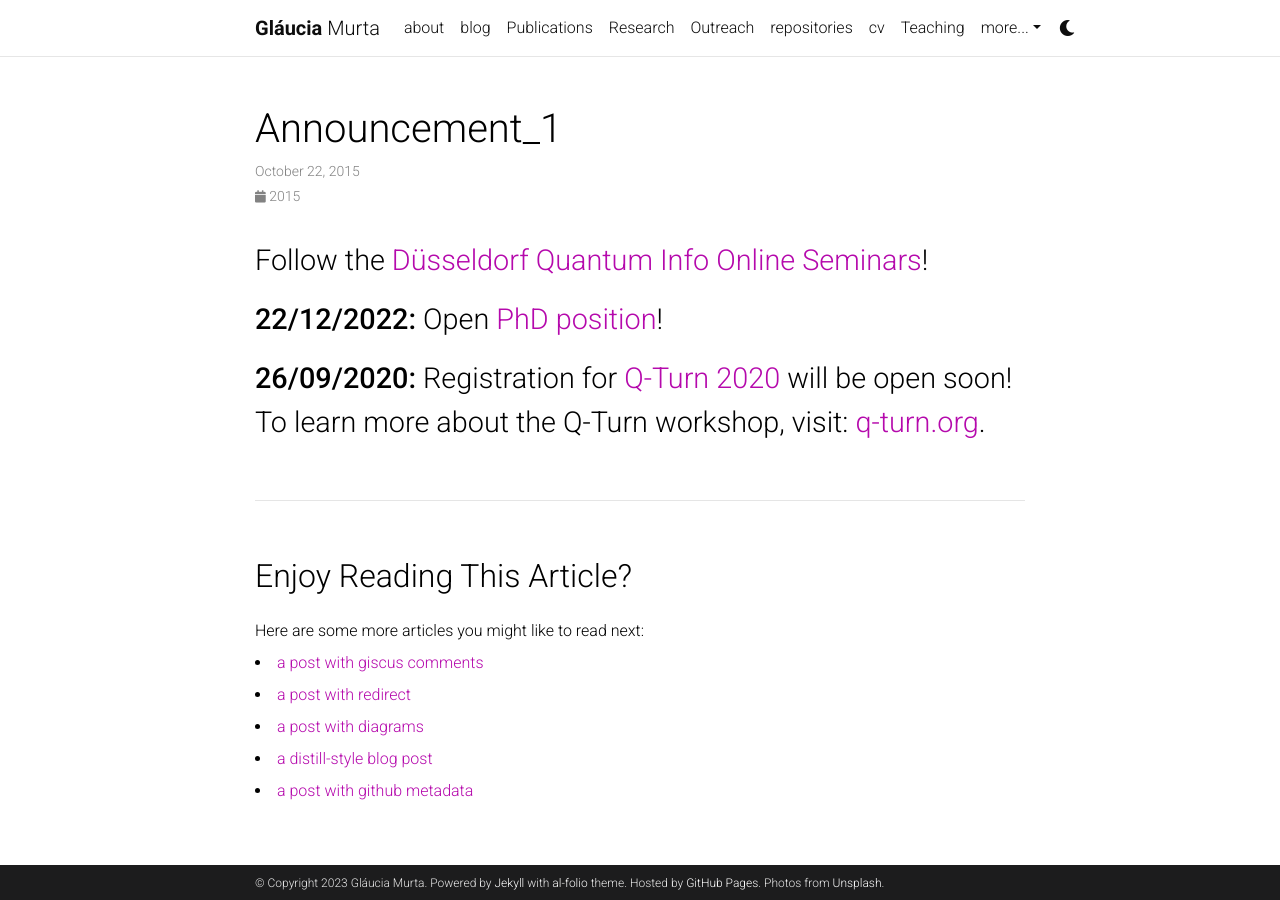
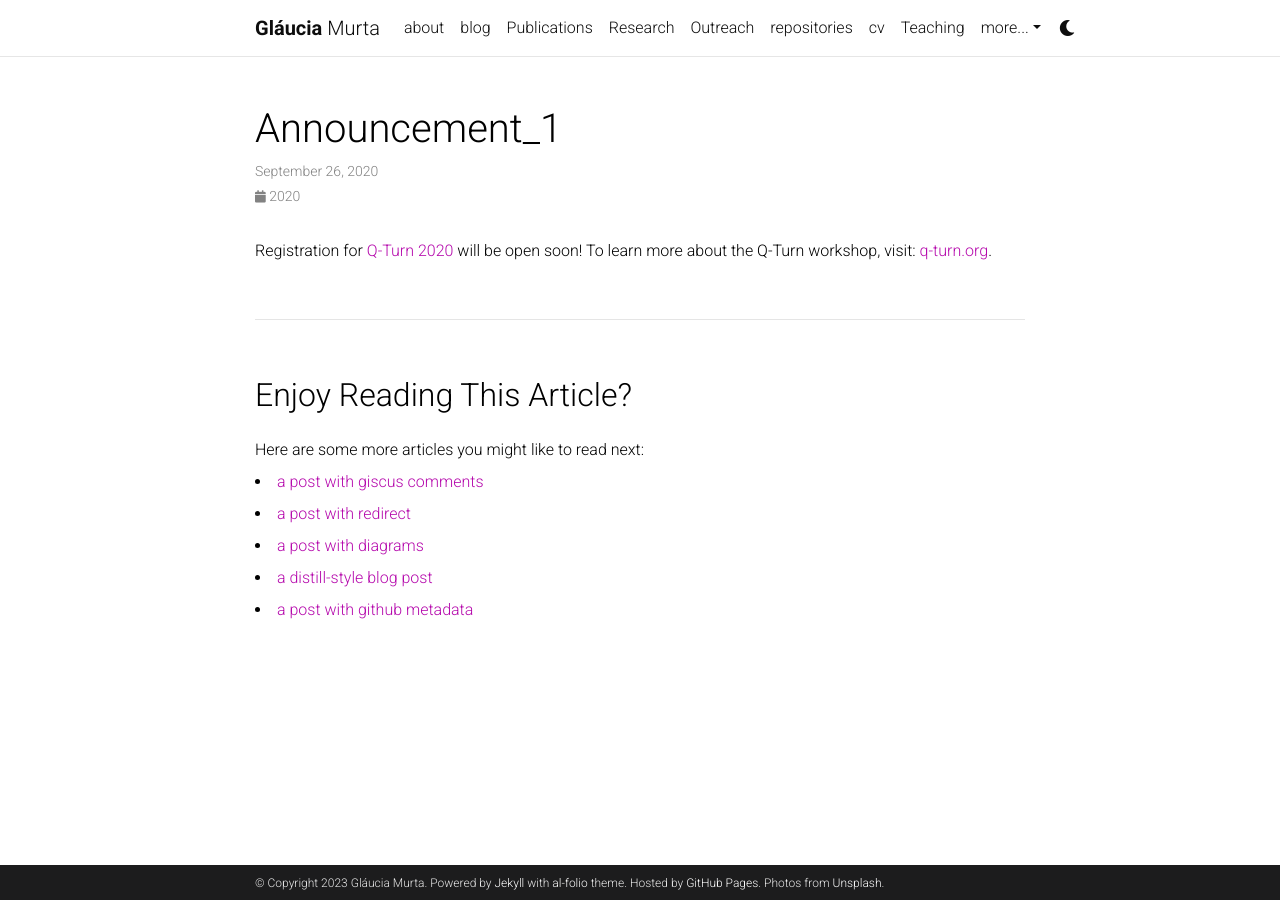
Before and after one commit to glauciamg/glauciamg.github.io, a Jekyll site: the page built from _news/announcement_1.md, in a window 1280 px wide. Built offline with Jekyll 4.4.1, drawn with Linux system fonts in a browser that asks for light colours; comment, search, counter and statistics services are not loaded; a style sheet for code colours, icons or effects is not loaded.

Commit message:
Update announcement_1.md

```diff
--- a/_news/announcement_1.md
+++ b/_news/announcement_1.md
@@ -1,9 +1,7 @@
 ---
 layout: post
-date: 2015-10-22 15:59:00-0400
+date: 2020-09-26 15:59:00-0400
 inline: true
 ---
 
-<p style="font-size:1.8rem">Follow the <a href="https://www.tp3.hhu.de/duesseldorf-quantum-info-online-seminars.html">Düsseldorf Quantum Info Online Seminars</a>!
-<p style="font-size:1.8rem"><strong>22/12/2022:</strong> Open <a href="http://glauciamurta.com/news/open-position/">PhD position</a>!</p>
-<p style="font-size:1.8rem"><strong>26/09/2020:</strong> Registration for <a href="https://www.q-turn.org/">Q-Turn 2020</a> will be open soon! To learn more about the Q-Turn workshop, visit: <a href="https://www.q-turn.org/">q-turn.org</a>.</p>
+Registration for <a href="https://www.q-turn.org/">Q-Turn 2020</a> will be open soon! To learn more about the Q-Turn workshop, visit: <a href="https://www.q-turn.org/">q-turn.org</a>.
```
